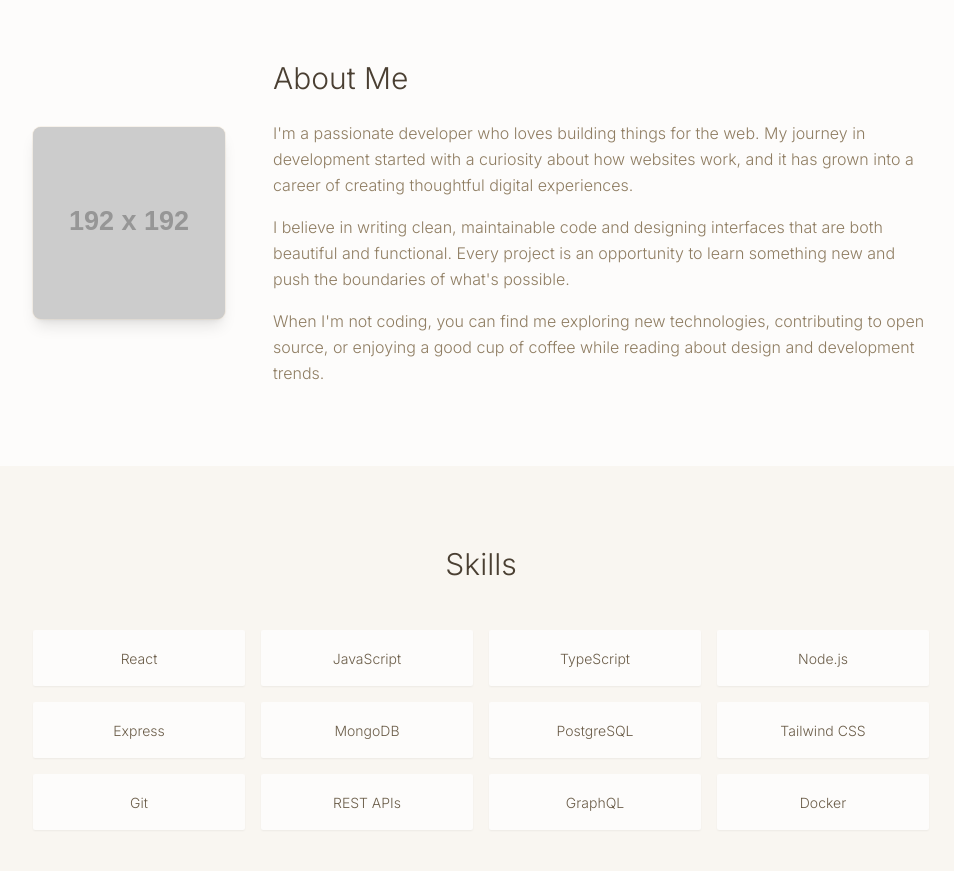
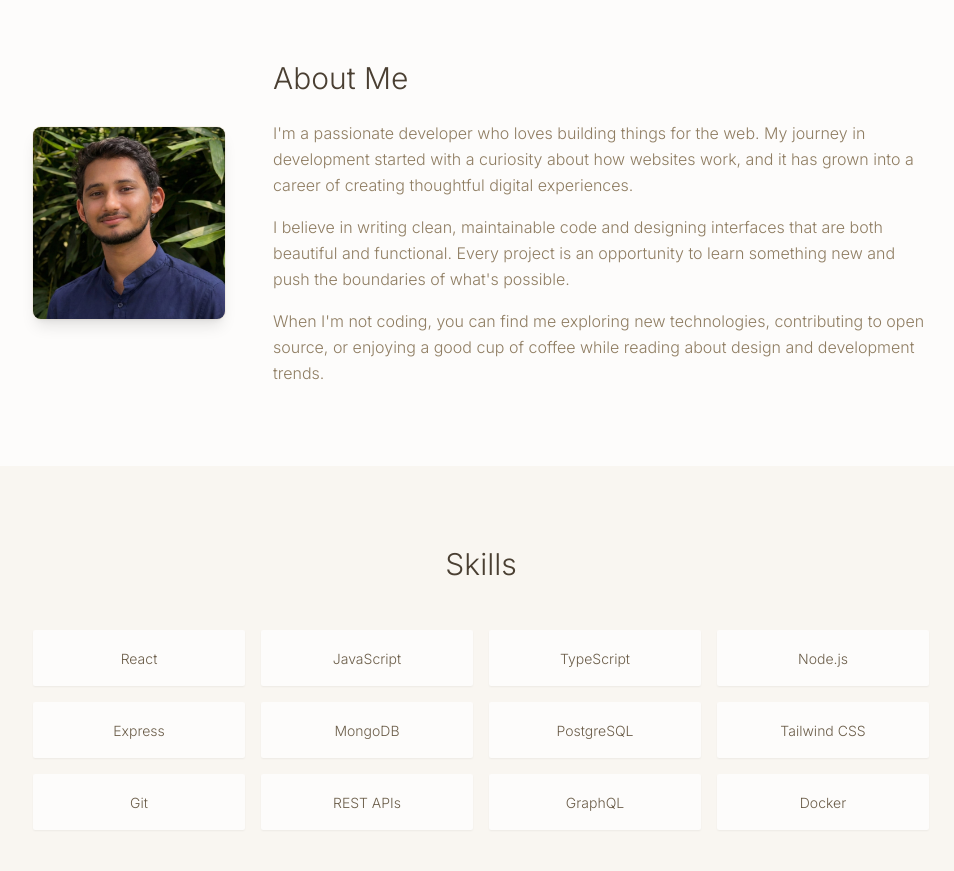
Before and after one commit to Muhammad-Sheik-Nauman/Portfolio, a React (Vite) app: page / in a window 1280 px wide. Shown: the part 820-1691 px from the top of the page, without its empty margins (159-1113 px from the left). Built offline with nearby package versions, Linux system fonts and the light colour scheme; no server answers.

Commit message:
Add profile image to About component

```diff
--- a/src/components/About.jsx
+++ b/src/components/About.jsx
@@ -14,7 +14,7 @@ const About = () => {
           <div className="flex-shrink-0">
             <div className="w-48 h-48 rounded-lg overflow-hidden shadow-lg dark:shadow-2xl dark:shadow-black/50 bg-beige-300 dark:bg-dark-card ring-1 ring-beige-400/20 dark:ring-dark-border">
               <img
-                src="https://via.placeholder.com/192"
+                src="./profile.jpeg"
                 alt="Profile"
                 className="w-full h-full object-cover"
               />
```
Also changed, not shown: public/profile.jpeg (added).
